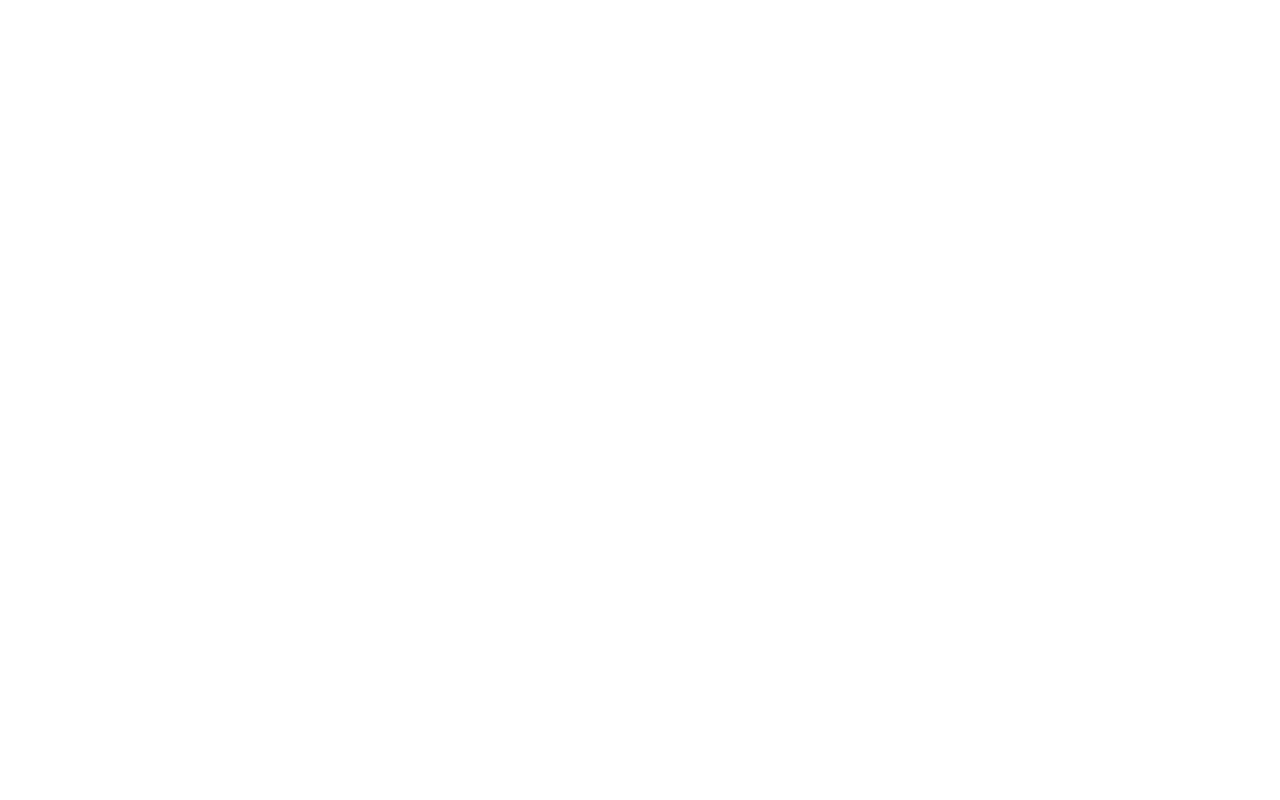
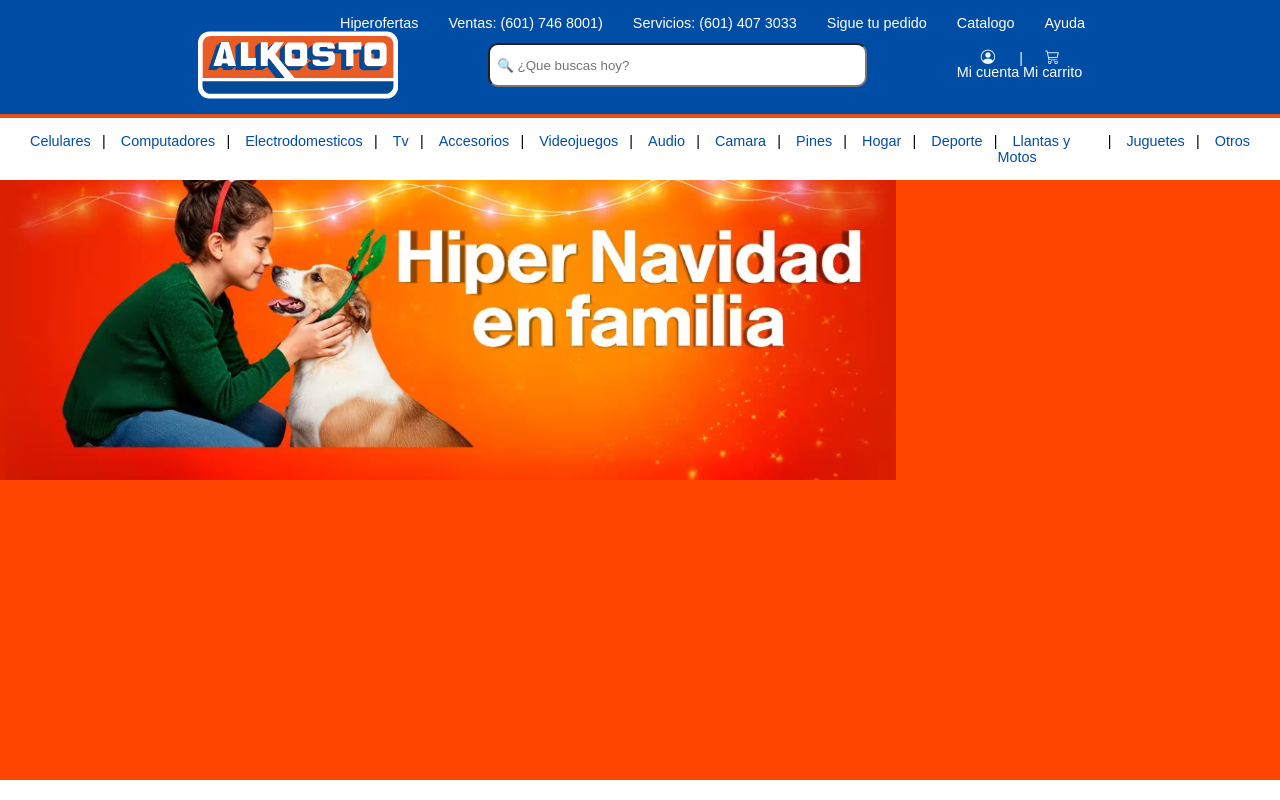
Before and after one commit to duvanzm/Actividad-PrePruevaDesarollo, a plain HTML site: page index.html in a window 1280 px wide. Drawn offline with nearby package versions, Linux system fonts and the light colour scheme.

Commit message:
feat: navbar done

```diff
--- a/index.html
+++ b/index.html
@@ -4,10 +4,72 @@
     <meta charset="UTF-8" />
     <meta name="viewport" content="width=device-width, initial-scale=1.0" />
     <title>Icomer</title>
+    <link
+      rel="stylesheet"
+      href="https://cdn.jsdelivr.net/npm/bootstrap-icons/font/bootstrap-icons.css"
+    />
     <link rel="stylesheet" href="style.css" />
   </head>
   <body>
-    <!-- Navbar -->
-    <nav></nav>
+    <!-------------- Navbar -------------------------->
+    <nav class="content-nav">
+      <div class="menu-top">
+        <ul>
+          <li><a href="#hiperofertas">Hiperofertas</a></li>
+          <li><a href="#ventas">Ventas: (601) 746 8001)</a></li>
+          <li><a href="#servicios">Servicios: (601) 407 3033</a></li>
+          <li><a href="#sigue-tu-pedigo">Sigue tu pedido</a></li>
+          <li><a href="#catalogo">Catalogo</a></li>
+          <li><a href="#ayuda">Ayuda</a></li>
+        </ul>
+      </div>
+      <div class="menu-medium">
+        <img src="img/logoalk.svg" alt="logo" />
+        <input type="text" placeholder="  🔍️ ¿Que buscas hoy?" />
+        <ul class="info">
+          <li>
+            <i class="bi bi-person-circle"></i
+            ><a href="#mi-cuenta">Mi cuenta</a>
+          </li>
+          <li>|</li>
+          <li>
+            <i class="bi bi-cart3"></i>
+            <a href="#mi-carrito">Mi carrito</a>
+          </li>
+        </ul>
+      </div>
+    </nav>
+    <section class="content-menu-down">
+      <div class="menu-down">
+        <ul>
+          <li><a href="#celulare">Celulares</a></li>
+          <li><a href="#computadores">Computadores</a></li>
+          <li><a href="#electrodomesticos">Electrodomesticos</a></li>
+          <li><a href="#tv">Tv</a></li>
+          <li><a href="#accesorios">Accesorios</a></li>
+          <li><a href="#videojuegos">Videojuegos</a></li>
+          <li><a href="#audio">Audio</a></li>
+          <li><a href="#camara">Camara</a></li>
+          <li><a href="#pines">Pines</a></li>
+          <li><a href="#hogar">Hogar</a></li>
+          <li><a href="#deporte">Deporte</a></li>
+          <li><a href="#llantas y Motos">Llantas y Motos</a></li>
+          <li><a href="#juguetes">Juguetes</a></li>
+          <li><a href="#otros">Otros</a></li>
+        </ul>
+      </div>
+    </section>
+    <!-------------- Hero -------------------------->
+    <section class="content-hero">
+      <div class="hero">
+
+      </div>
+    </section>
+    <!-------------- main -------------------------->
+    <main class="content-main">
+      <div>
+        <img src="" alt="" />
+      </div>
+    </main>
   </body>
 </html>
--- a/style.css
+++ b/style.css
@@ -1,4 +1,116 @@
 * {
   padding: 0;
   margin: 0;
+  box-sizing: content-box;
 }
+
+/* Navbar */
+/* ---------------------------------------- */
+.content-nav {
+  display: flex;
+  flex-direction: column;
+  flex-wrap: wrap;
+  padding: 15px;
+  margin-bottom: 10px;
+  font-family: Arial, sans-serif;
+  font-weight: 100;
+  font-size: 0.9rem;
+  background-color: #004da5;
+  color: aliceblue;
+  border-bottom: 4px solid hsl(18, 81%, 49%);
+}
+/* Parte suberior */
+.menu-top {
+  justify-content: flex-end;
+}
+.menu-top ul {
+  display: flex;
+  justify-content: flex-end;
+  gap: 30px;
+  padding: 0 180px;
+}
+.menu-top ul li,
+.menu-down ul li {
+  list-style: none;
+}
+.menu-top ul li a,
+.menu-medium ul li a {
+  text-decoration: none; /* quita el subrayado */
+  color: white;
+}
+/* Parte media */
+.menu-medium {
+  display: flex;
+  justify-content: center;
+  align-items: center;
+  gap: 90px;
+}
+.menu-medium input {
+  border-radius: 10px;
+  width: 30%;
+  height: 2.5rem;
+}
+.menu-medium ul {
+  display: flex;
+}
+.menu-medium ul li {
+  display: flex;
+  flex-direction: column;
+  list-style: none;
+}
+/* .menu-medium ul li a {
+  text-decoration: none;
+  color: white;
+} */
+.menu-medium ul li i {
+  display: flex;
+  justify-content: center;
+  list-style: none;
+}
+/* Parte down */
+.content-menu-down {
+  display: flex;
+  justify-content: center;
+  margin: 15px;
+  flex-wrap: wrap;
+  font-family: Arial, sans-serif;
+  font-weight: 200;
+  font-size: 0.9rem;
+}
+
+.menu-down ul {
+  display: flex;
+}
+.menu-down ul li:not(:first-child)::marker {
+  content: "|";
+}
+/* .menu-down ul li {
+  list-style: none;
+} */
+.menu-down ul li a {
+  text-decoration: none;
+  color: #004da5;
+  padding: 15px;
+}
+.menu-down ul li a:hover {
+  background-color: #004da5;
+  color: white;
+}
+
+/* Hero */
+.content-hero {
+  text-align: center;
+  background-color: orangered;
+
+  width: 100%;
+  height: 600px;
+}
+
+.hero {
+  background-image: url(img/heroAlkomprar.png);
+  background-size: cover; /* la imagen cubre todo */
+  background-position: center; /* centrada */
+  background-repeat: no-repeat;
+  width: 70%;
+  height: 300px;
+}
```
Also changed, not shown: img/heroAlkomprar.png (added), img/logoalk.svg (added).
